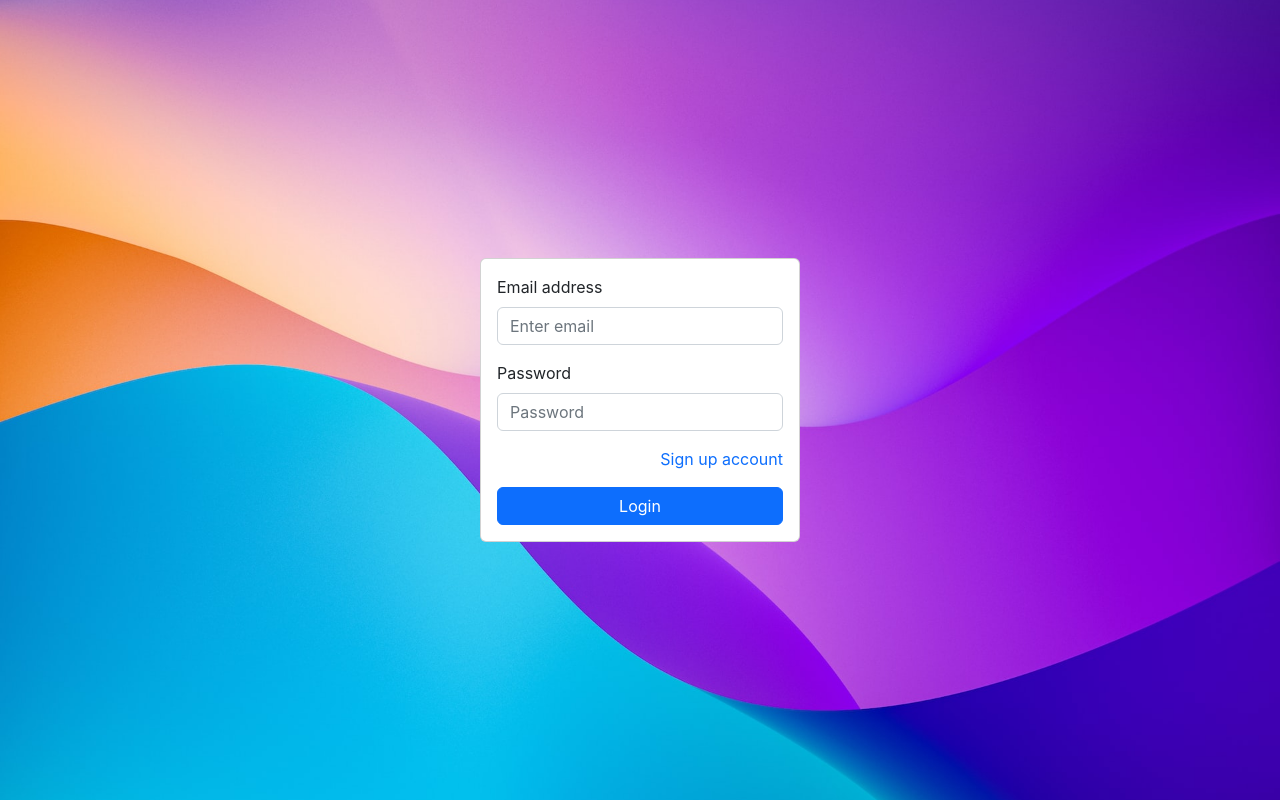
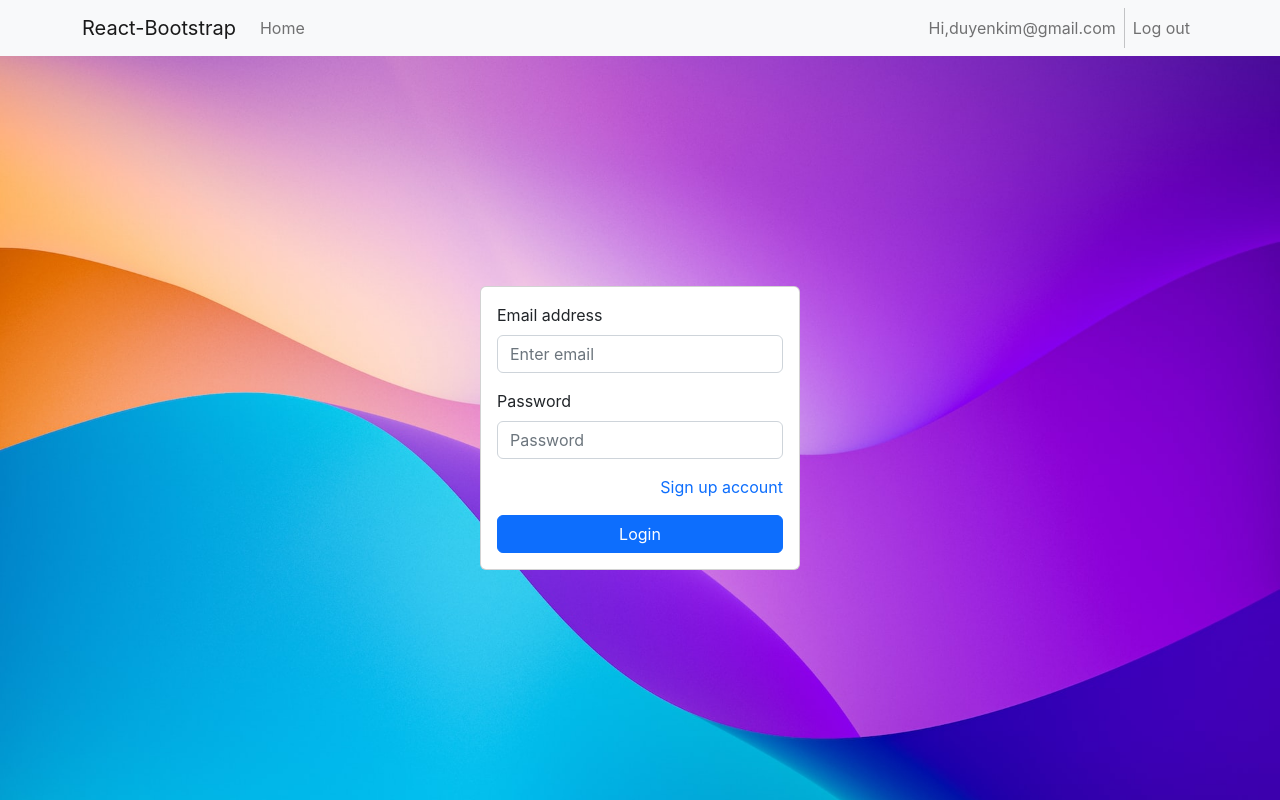
Before and after one commit to kim-duyen-frontend/demo-socket, a React (Create React App) app: page / in a window 1280 px wide. Built offline with nearby package versions, Linux system fonts and the light colour scheme.

Commit message:
add design navbar

```diff
--- a/src/App.js
+++ b/src/App.js
@@ -2,10 +2,12 @@ import React from "react";
 import { Route, Routes } from "react-router-dom";
 import LoginUser from "./pages/login/LoginUser";
 import Home from "./pages/home/Home";
+import NavbarHome from "./components/navbar";
 
 function App() {
   return (
     <>
+      <NavbarHome />
       <Routes>
         <Route path="/" element={<LoginUser />} />
         <Route path="/home" element={<Home />} />
--- /dev/null
+++ b/src/components/navbar/index.js
@@ -0,0 +1,32 @@
+import React, { useState } from 'react';
+import { Container, Nav, Navbar } from "react-bootstrap";
+
+function NavbarHome() {
+    const [user, setUSer] = useState("duyenkim@gmail.com");
+    return (
+        <Navbar collapseOnSelect expand="lg" bg="light" variant="light">
+            <Container>
+                <Navbar.Brand href="#home">React-Bootstrap</Navbar.Brand>
+                <Navbar.Toggle aria-controls="responsive-navbar-nav" />
+                <Navbar.Collapse id="responsive-navbar-nav">
+                    <Nav className="me-auto">
+                        <Nav.Link href="/home">Home</Nav.Link>
+                    </Nav>
+                    <Nav className="ms-auto">
+                        {user ? (
+                            <>
+                                <Nav.Link href="#">Hi,{user}  </Nav.Link>
+                                <div className="vr" />
+                                <Nav.Link href="#">Log out</Nav.Link>
+                            </>
+                        ) : (
+                            ""
+                        )}
+                    </Nav>
+                </Navbar.Collapse>
+            </Container>
+        </Navbar>
+    );
+}
+
+export default NavbarHome;
--- a/src/pages/login/styles.scss
+++ b/src/pages/login/styles.scss
@@ -1,5 +1,5 @@
 .loginUser {
-    height: 100vh;
+    height: calc(100vh - 56px);
     background-image: url("../../assets/background.jpg");
     background-position: center;
     background-repeat: no-repeat;
```
